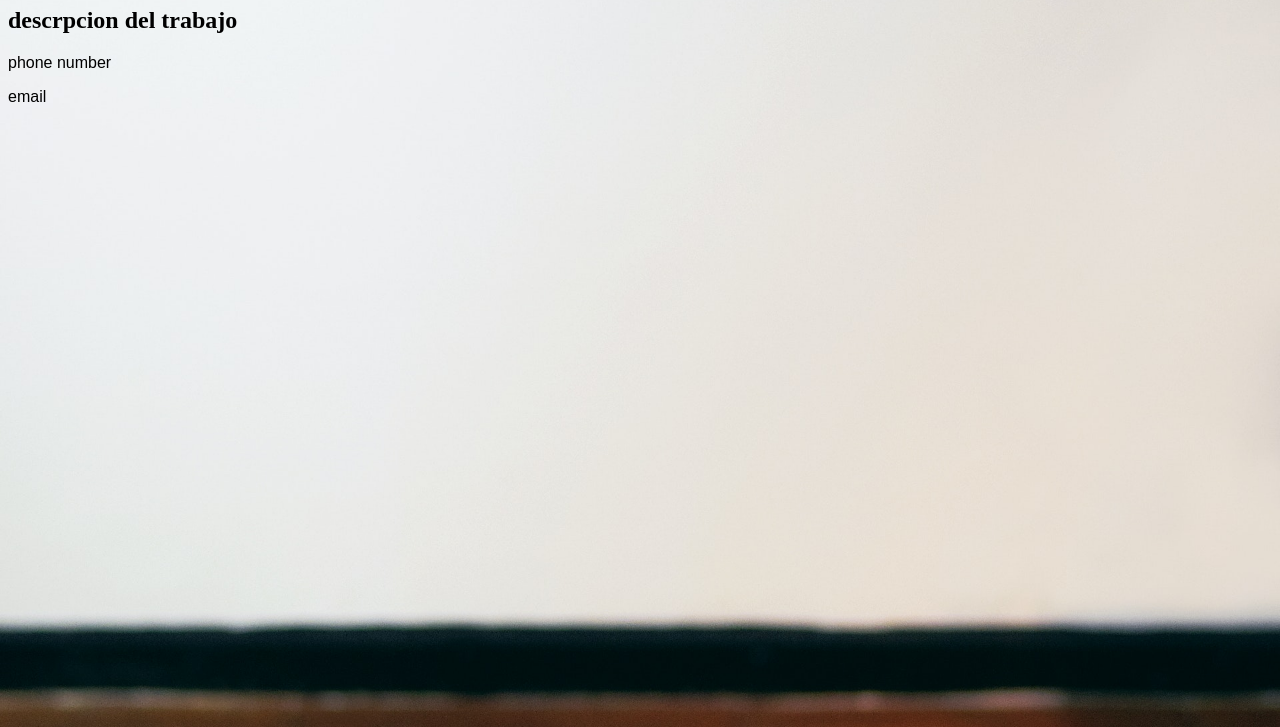
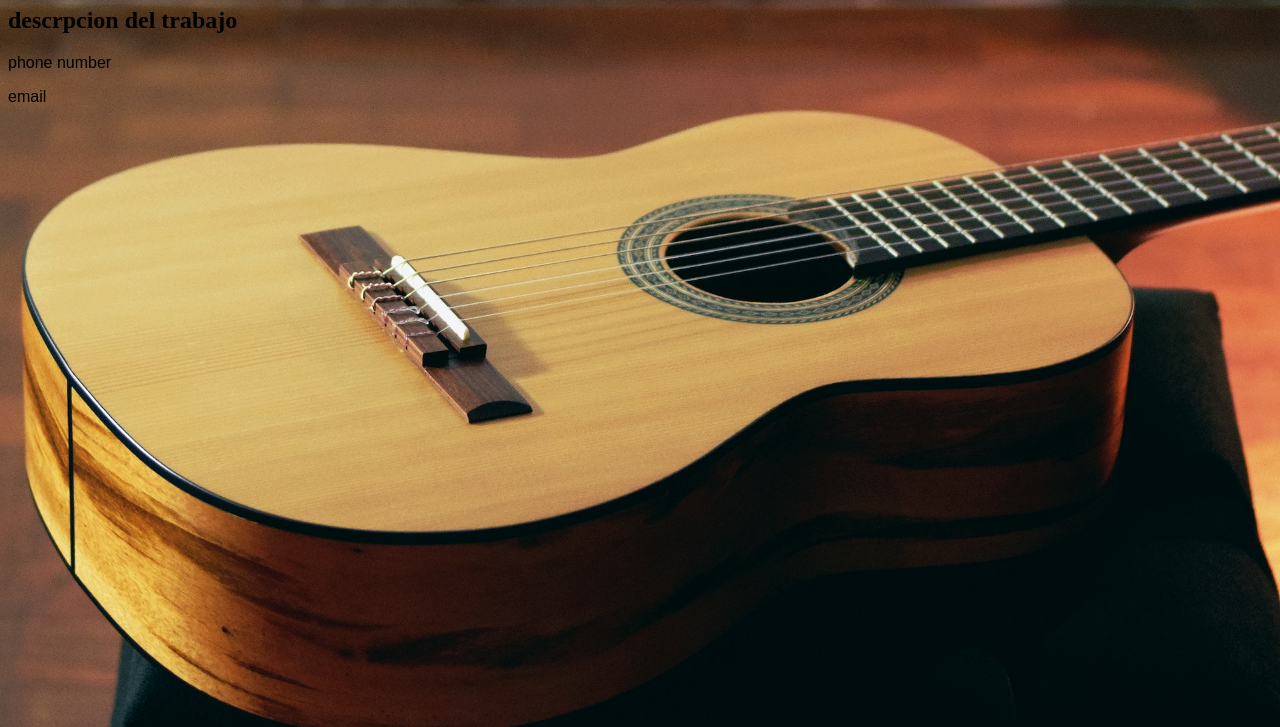
Before and after one commit to humteterier/GUITARRA-Y-VOZ-UNA-HISTORIA, a plain HTML site: page index.html in a window 1280 px wide. Shown: the part 73-800 px from the top of the page. Drawn offline with Linux system fonts and the light colour scheme.

Commit message:
fixed background

```diff
--- a/index.html
+++ b/index.html
@@ -14,9 +14,11 @@
 		text-align: center;
 		color: red;
     }
-	.logo {
-		margin-left: 27% ;
-		width: 45%;
+	body {
+   		 background-image: url(./images/pexels-gustavo-borges-1995803.jpg);
+    	background-size: cover;
+    	background-position: center;
+}
 	}
 	.image1 {
 		width: 100%;
```
